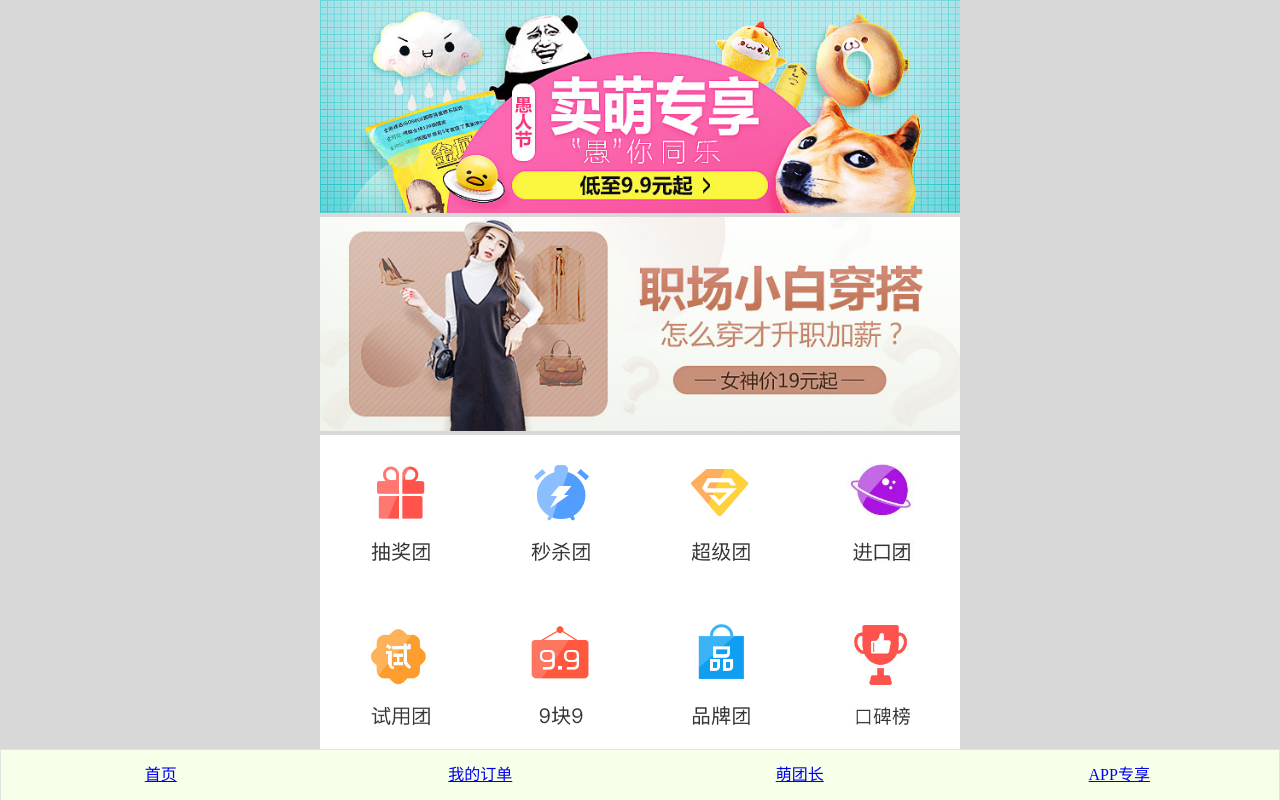
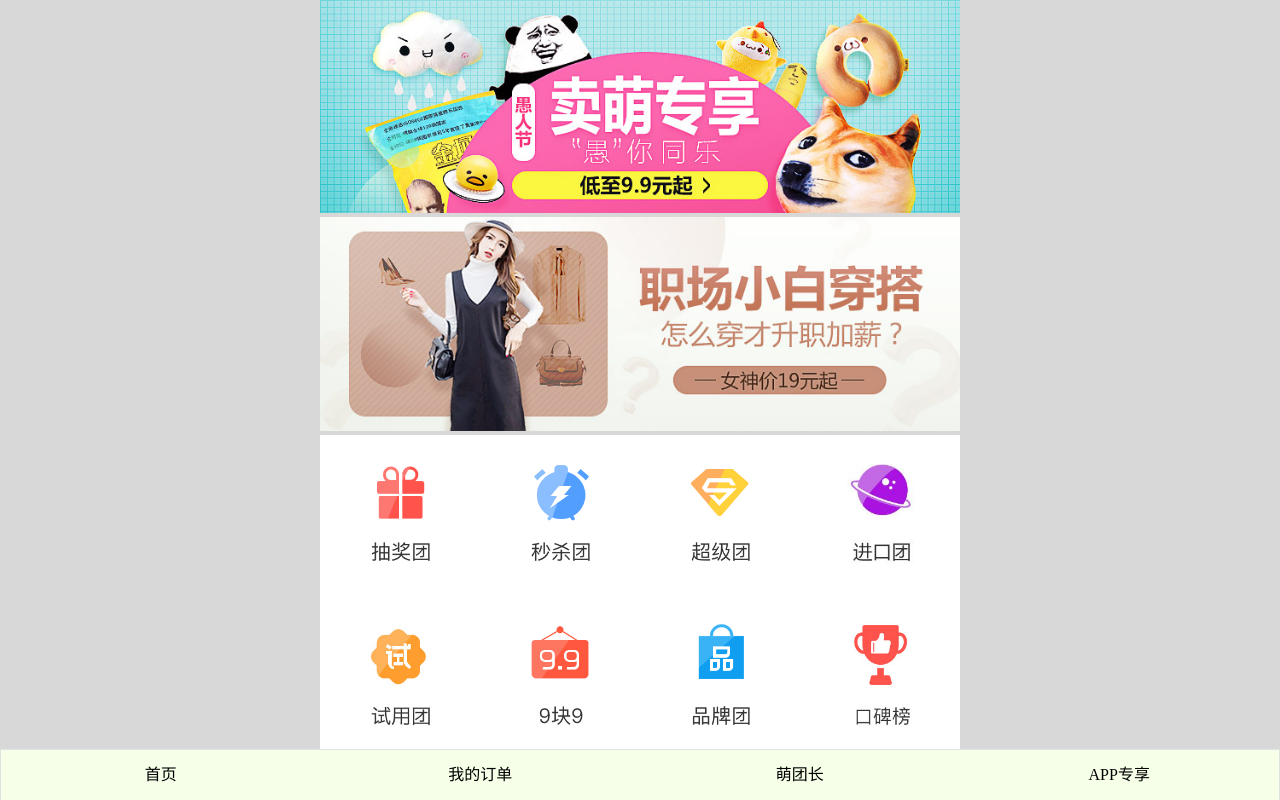
Before and after one commit to chenchen02/wapdemo, a plain HTML site: page index.html in a window 1280 px wide. Drawn offline with nearby package versions, Linux system fonts and the light colour scheme; files that its build step writes are made by us from their sources.

Commit message:
cssgengxin

```diff
--- a/base/_command.scss
+++ b/base/_command.scss
@@ -7,7 +7,7 @@ margin:0 auto;background: #D8D8D8;}
 
 .tuan-footer div{height:50px;    position: fixed;bottom:-1px;z-index: 400;line-height:50px;right:0;left:0;border: 1px solid #e2e2e2;background: #F6FFE8;}
 
-.tuan-footer div a{width:25%;display: block;text-align: center;    float: left;}
+.tuan-footer div a{width:25%;display: block;text-align: center;    float: left; text-decoration: none;color:black;}
 
 .nav{width:100%;}
 
```
